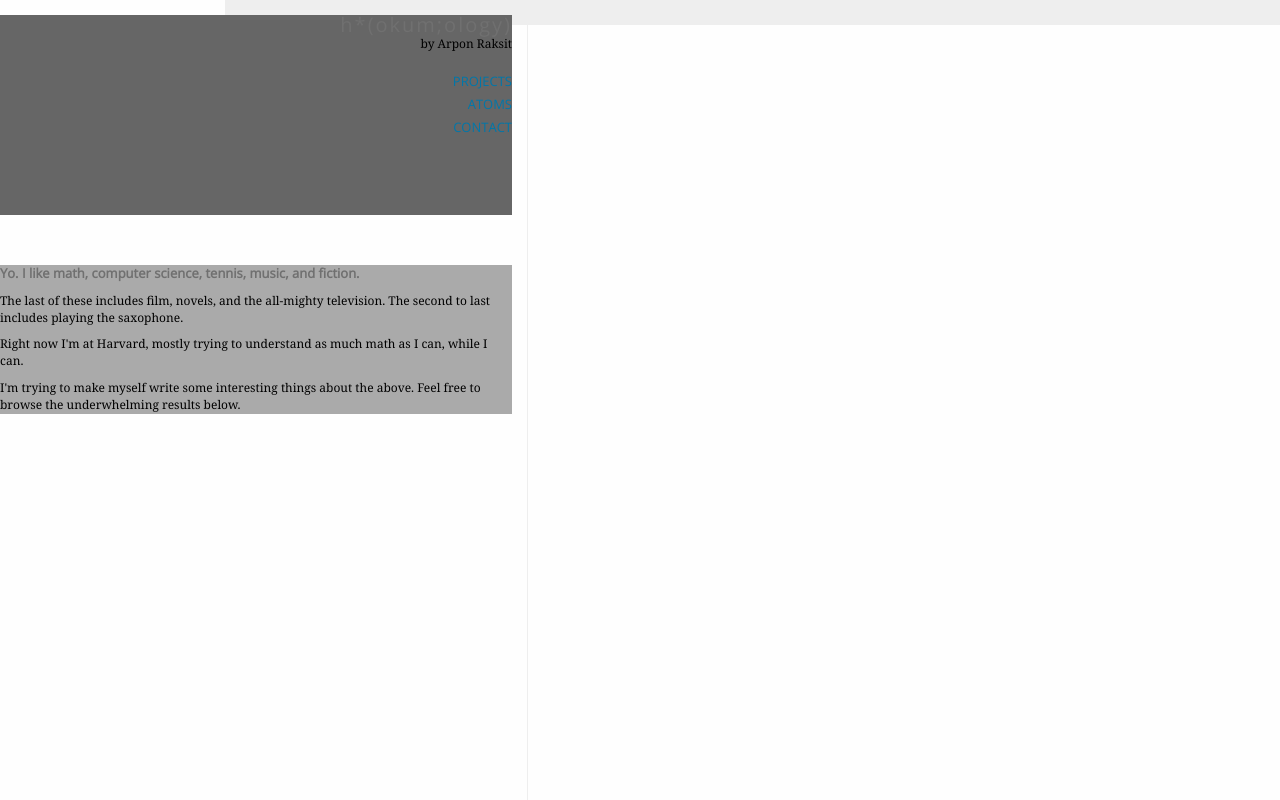
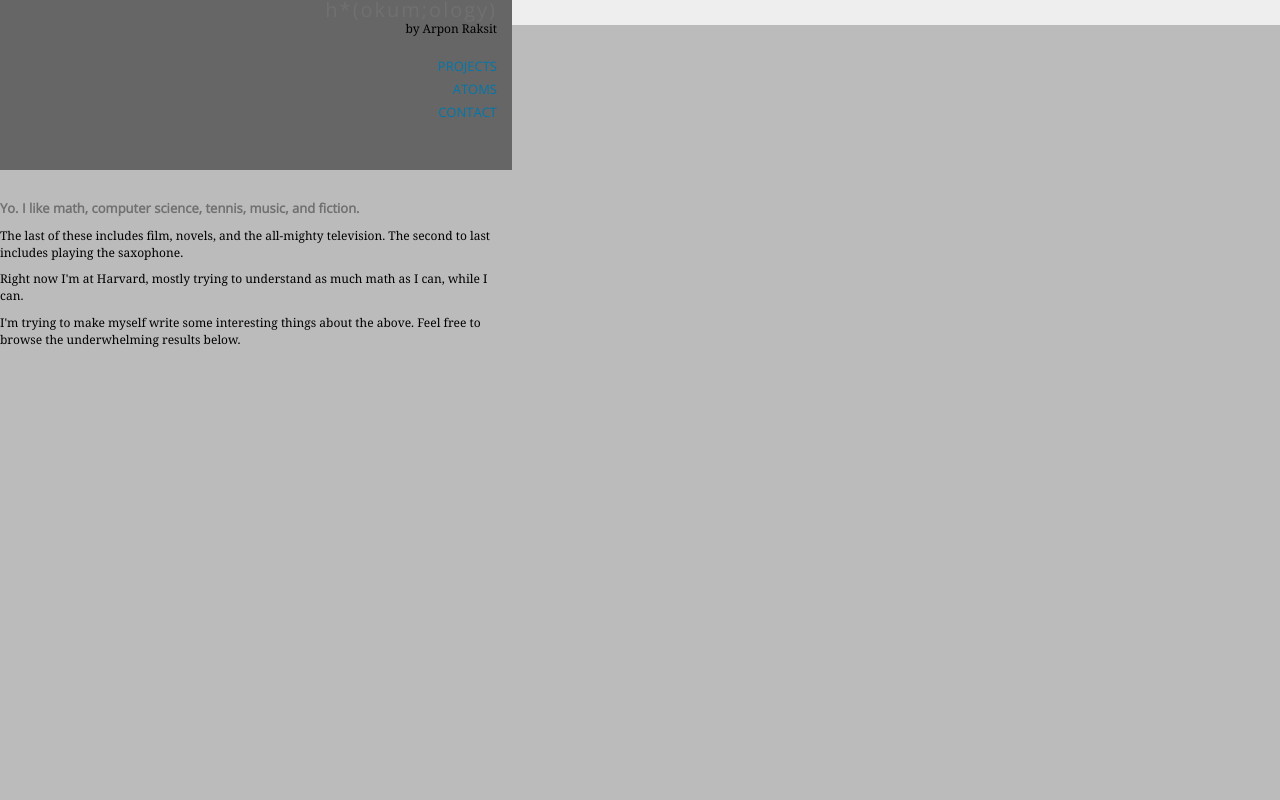
Before and after one commit to arponr/djsite, a Django app: page / in a window 1280 px wide. Run offline with Django 3.2, Linux system fonts and the light colour scheme; data that the repository does not hold is empty.

Commit message:
colour rectangles

```diff
--- a/djsite/static/base.css
+++ b/djsite/static/base.css
@@ -48,7 +48,7 @@ body, h1, div, ul, li {
 body {
     font-family: "georgia", serif;
     font-size: 13px;
-    background: #fefefe;
+    background: #bbbbbb;
     color: #000000;
 }
 
@@ -71,18 +71,16 @@ p {
 
 #side {
     position: fixed;
-    float: left;
     width: 40%;
     min-width: 180px;
     height: 100%;
-    padding: 15px 15px 0 0;
-    border-right: 1px solid #eeeeee;
 }
 
 #side_up {
-    height: 200px;
+    height: 170px;
     background: #666666;
     text-align: right;
+    padding-right: 15px;
 }
 
 #title a {
@@ -111,10 +109,9 @@ p {
 }
 
 #side_down {
-    margin-top: 50px;
+    padding: 20px 15px 0 0;
     line-height: 140%;
     font-size: 12px;
-    background: #aaaaaa;
 }
 
 #side_down h1 {
@@ -129,6 +126,8 @@ p {
     line-height: 155%;
     margin-left: 225px;
     padding: 15px 0 10px 0;
+    float: right;
+    width: 100%;
 }
 
 #content blockquote {
```
